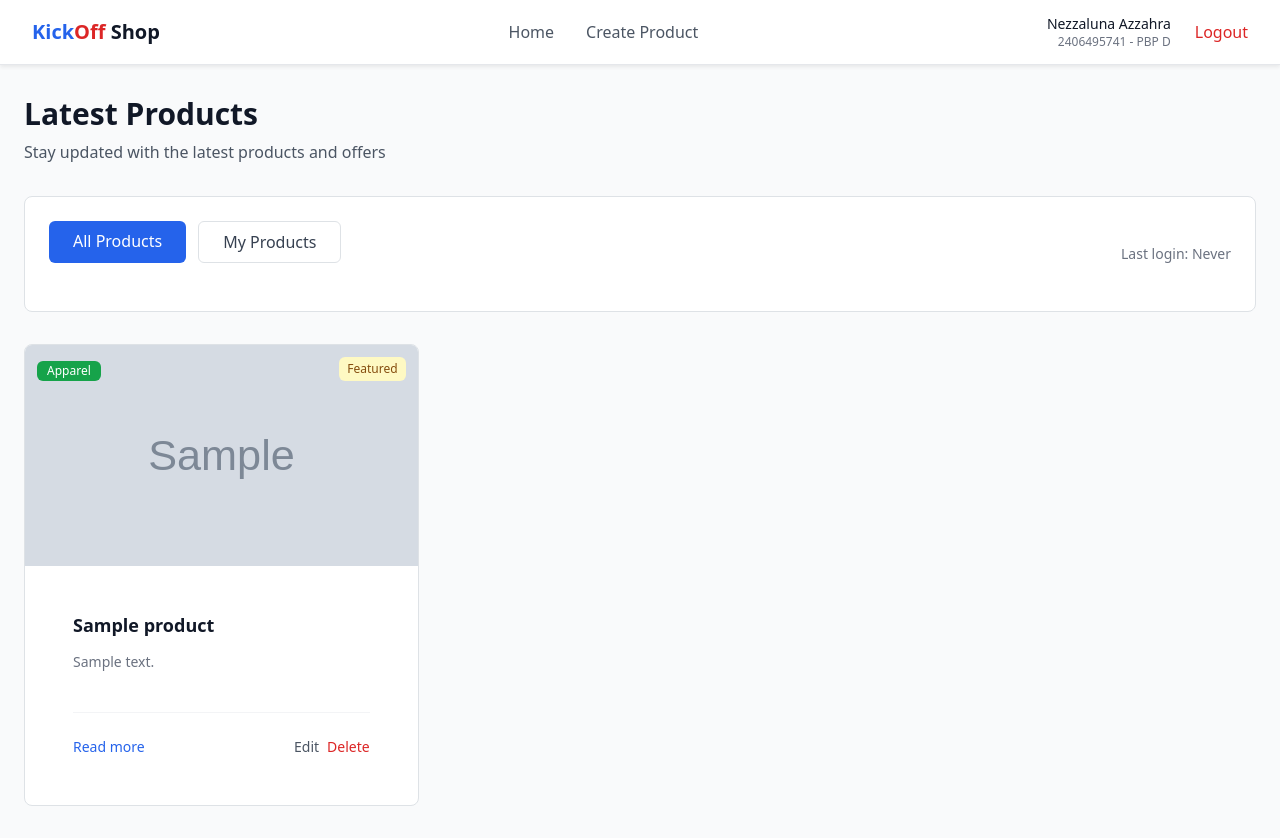
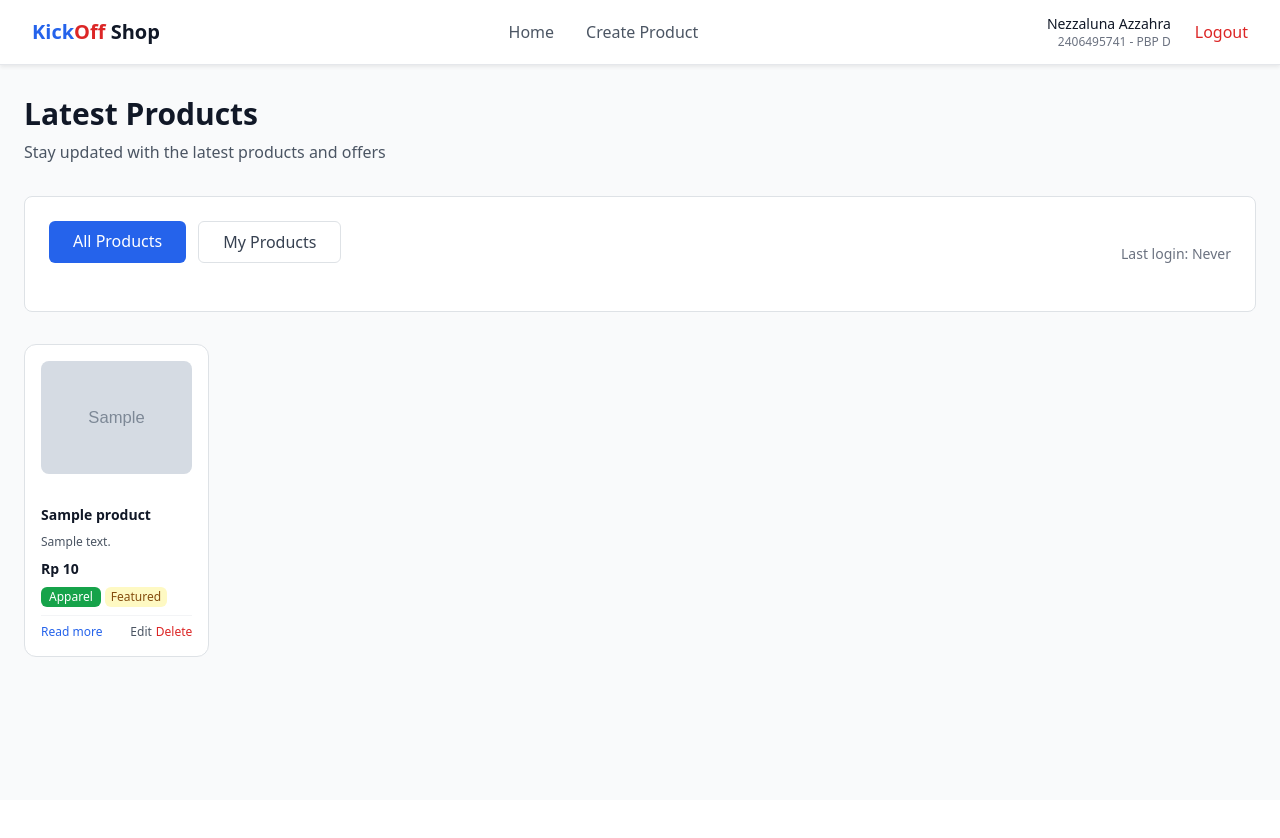
Before and after one commit to moondiverc/kickoff-shop, a Django app: page / in a window 1280 px wide. After the commit the page ends 657 px from the top, so only its background shows below. Run offline with Django 5.2, Linux system fonts and the light colour scheme; a user stored in the database is signed in; tables that the repository leaves empty hold one stand-in row (values such as "Sample post"); grey boxes marked "Sample" are stand-in pictures; some libraries are stand-ins or nearby versions.

Commit message:
chore: finish tugas 5, add styling, edit & delete product

```diff
--- a/main/templates/card_product.html
+++ b/main/templates/card_product.html
@@ -1,66 +1,62 @@
 {% load static %}
-<article class="bg-white rounded-lg border border-gray-200 hover:shadow-lg transition-shadow duration-300 overflow-hidden">
+<article class="bg-white rounded-xl border border-gray-200 hover:shadow-lg transition-shadow duration-300 aspect-square flex flex-col">
   <!-- Thumbnail -->
-  <div class="aspect-[16/9] relative overflow-hidden">
+  <div class="flex-1 p-3">
     {% if product.thumbnail %}
-      <img src="{{ product.thumbnail }}" alt="{{ product.name }}" class="w-full h-full object-cover">
+      <img src="{{ product.thumbnail }}" alt="{{ product.name }}" class="w-full h-full object-cover rounded-lg">
     {% else %}
-      <div class="w-full h-full bg-gray-200"></div>
+      <div class="w-full h-full bg-gray-200 rounded-lg"></div>
     {% endif %}
+  </div>
 
-    <!-- Category Badge -->
-    <div class="absolute top-3 left-3">
-      <span class="inline-flex items-center px-2.5 py-0.5 rounded-md text-xs font-medium bg-green-600 text-white">
+  <!-- Content -->
+  <div class="p-3 flex-none">
+
+    <h3 class="text-sm font-semibold text-gray-900 mb-2 line-clamp-2 leading-tight">
+        <a href="{% url 'main:show_product' product.id %}" class="hover:text-green-600 transition-colors">
+            {{ product.name }}
+        </a>
+    </h3>
+
+    <p class="text-gray-600 text-xs leading-relaxed line-clamp-1 mb-2">
+        {{ product.description|truncatewords:8 }}
+    </p>
+
+    <!-- Price -->
+    <div class="text-sm font-bold text-gray-900 mb-2">
+        Rp {{ product.price|floatformat:0 }}
+    </div>
+
+    <!-- Category and Featured Badges -->
+    <div class="flex items-center gap-1 mb-2 flex-wrap">
+      <span class="inline-flex items-center px-2 py-0.5 rounded text-xs font-medium bg-green-600 text-white">
         {{ product.get_category_display }}
       </span>
-    </div>
-
-    <!-- Status Badges -->
-    <div class="absolute top-3 right-3 flex space-x-2">
       {% if product.is_featured %}
-        <span class="inline-flex items-center px-2 py-1 rounded text-xs font-medium bg-yellow-100 text-yellow-800">
+        <span class="inline-flex items-center px-1.5 py-0.5 rounded text-xs font-medium bg-yellow-100 text-yellow-800">
           Featured
         </span>
       {% endif %}
     </div>
-  </div>
-
-  <!-- Content -->
-  <div class="p-5">
-
-    <h3 class="text-lg font-semibold text-gray-900 mb-3 line-clamp-2 leading-tight">
-        <a href="{% url 'main:show_product' product.id %}" class="hover:text-green-600 transition-colors">
-            {{ product.name }}
-        </a>
-    </h3>
-    <div class="flex items-center text-sm text-gray-500 mb-3">
-        <p>
-        {{ product.description|truncatewords:2 }}
-        </p>
-    </div>
-
-    <p class="text-gray-600 text-sm leading-relaxed line-clamp-3 mb-4">
-        {{ product.content|truncatewords:20 }}
-    </p>
 
     <!-- Action Buttons -->
     {% if user.is_authenticated and product.user == user %}
-        <div class="flex items-center justify-between pt-4 border-t border-gray-100">
-            <a href="{% url 'main:show_product' product.id %}" class="text-blue-600 hover:text-blue-700 font-medium text-sm transition-colors">
+        <div class="flex items-center justify-between pt-2 border-t border-gray-100">
+            <a href="{% url 'main:show_product' product.id %}" class="text-blue-600 hover:text-blue-700 font-medium text-xs transition-colors">
             Read more
             </a>
-        <div class="flex space-x-2">
-            <a href="{% url 'main:edit_product' product.id %}" class="text-gray-600 hover:text-gray-700 text-sm transition-colors">
+        <div class="flex space-x-1">
+            <a href="{% url 'main:edit_product' product.id %}" class="text-gray-600 hover:text-gray-700 text-xs transition-colors">
                 Edit
             </a>
-            <a href="{% url 'main:delete_product' product.id %}" class="text-red-600 hover:text-red-700 text-sm transition-colors">
+            <a href="{% url 'main:delete_product' product.id %}" class="text-red-600 hover:text-red-700 text-xs transition-colors">
                 Delete
             </a>
         </div>
         </div>
     {% else %}
-    <div class="pt-4 border-t border-gray-100">
-        <a href="{% url 'main:show_product' product.id %}" class="text-blue-600 hover:text-blue-700 font-medium text-sm transition-colors">
+    <div class="pt-2 border-t border-gray-100">
+        <a href="{% url 'main:show_product' product.id %}" class="text-blue-600 hover:text-blue-700 font-medium text-xs transition-colors">
         Read more →
         </a>
     </div>
--- a/main/templates/main.html
+++ b/main/templates/main.html
@@ -19,10 +19,10 @@
     <!-- Filter Section -->
     <div class="flex flex-col sm:flex-row sm:items-center sm:justify-between mb-8 bg-white rounded-lg border border-gray-200 p-4">
       <div class="flex space-x-3 mb-4 sm:mb-0">
-        <a href="?" class="{% if request.GET.filter == 'all' or not request.GET.filter  %} bg-blue-600 text-white{% else %}bg-white text-gray-700 border border-gray-300{% endif %} px-4 py-2 rounded-md font-medium transition-colors hover:bg-blue-500 hover:text-blue-600">
+        <a href="?" class="{% if request.GET.filter == 'all' or not request.GET.filter  %} bg-blue-600 text-white{% else %}bg-white text-gray-700 border border-gray-300{% endif %} px-4 py-2 rounded-md font-medium transition-colors hover:bg-blue-500 hover:text-red-600">
           All Products
         </a>
-        <a href="?filter=my" class="{% if request.GET.filter == 'my' %} bg-blue-600 text-white{% else %}bg-white text-gray-700 border border-gray-300{% endif %} px-4 py-2 rounded-md font-medium transition-colors hover:bg-blue-500 hover:text-blue-600">
+        <a href="?filter=my" class="{% if request.GET.filter == 'my' %} bg-blue-600 text-white{% else %}bg-white text-gray-700 border border-gray-300{% endif %} px-4 py-2 rounded-md font-medium transition-colors hover:bg-blue-500 hover:text-red-600">
           My Products
         </a>
       </div>
@@ -46,7 +46,7 @@
         </a>
       </div>
     {% else %}
-      <div class="grid grid-cols-1 md:grid-cols-2 lg:grid-cols-3 gap-6">
+      <div class="grid grid-cols-2 md:grid-cols-4 lg:grid-cols-5 xl:grid-cols-6 gap-4">
         {% for product in product_list %}
           {% include 'card_product.html' with product=product %}
         {% endfor %}
```
Also changed, not shown: main/templates/edit_product.html (+53 -14 lines).
